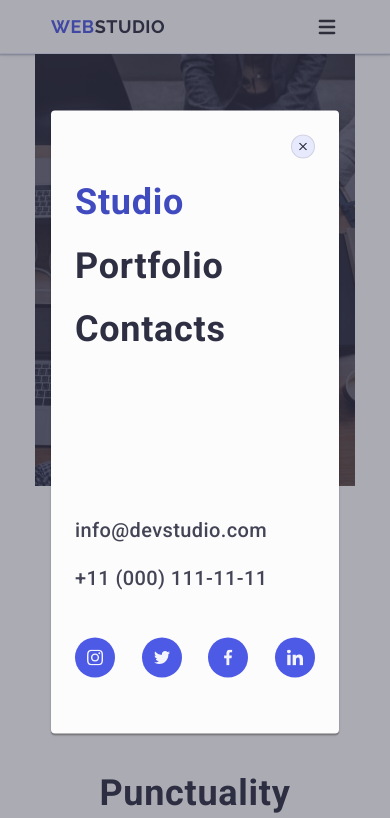
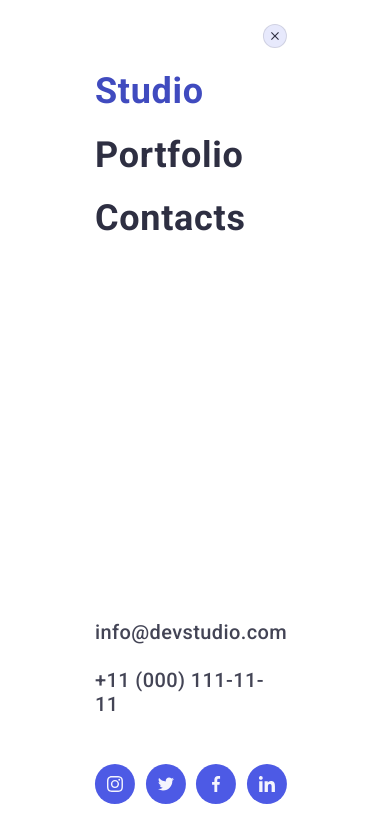
Before and after one commit to Oleksandr-Sulyma/goit-markup-hw-06, a plain HTML site: page index.html in a window 390 px wide. Both pictures are taken after a click on the button 327 px from the left and 26 px from the top of the page. Shown: the top 818 px of the page. Drawn offline with nearby package versions, Linux system fonts and the light colour scheme.

Commit message:
hw-06-working on errors

```diff
--- a/css/styles.css
+++ b/css/styles.css
@@ -192,29 +192,89 @@ input {
   position: fixed;
   top: 0;
   left: 0;
-  background-color: #e7e9fc;
+  background-color: #fff;
   width: 100%;
-  height: 100vh;
-  transform: scale(0);
-  transition: transform 250ms cubic-bezier(0.4, 0, 0.2, 1);
-  z-index: 1000;
+  height: 100%;
+    opacity: 0;
+  visibility: hidden;
+  pointer-events: none;
+  transition: opacity 250ms cubic-bezier(0.4, 0, 0.2, 1),
+              visibility: 250ms cubic-bezier(0.4, 0, 0.2, 1);
+  overflow-y: auto;
+ }
+
+.mobil-menu.is-open {
+  opacity: 1;
+  visibility: visible;
+  pointer-events: auto;
 }
 
 .mobil-menu-container {
   display: flex;
-  max-width: 320px;
-  height: 100vh;
+  flex-direction: column;
+  position: absolute;
+  top: 50%;
+  left: 50%;
+  transform: translate(-50%, -50%) scale(1.5);
+  transition: transform 250ms cubic-bezier(0.4, 0, 0.2, 1);
+  height: 100%;
   justify-content: start;
-  padding: 0 16px;
-  margin: 0 auto;
+  padding: 72px 24px 40px 16px;
+  /* margin: 0 auto; */
   background-color: #fff;
+  }
+
+  .mobil-menu.is-open .mobil-menu-container {
+    transform: translate(-50%, -50%) scale(1);
+  }
+
+  .mobile-menu-clos {
+    width: 24px;
+    height: 24px;
+    border-radius: 50%;
+    background-color: #e7e9fc;
+    border: 1px solid rgba(0, 0, 0, 0.1);
+    display: flex;
+    align-items: center;
+    justify-content: center;
+    padding: 0;
+    position: absolute;
+    right: 24px;
+    top: 24px;
+    cursor: pointer;
+    transition: background-color 250ms cubic-bezier(0.4, 0, 0.2, 1),
+      border 250ms cubic-bezier(0.4, 0, 0.2, 1);
+  }
+
+  .modil-menu-clos-icon {
+    display: block;
+    position: absolute;
+    left: 50%;
+    top: 50%;
+    transform: translate(-50%, -50%);
+    fill: #2e2f42;
+    transition: fill 250ms cubic-bezier(0.4, 0, 0.2, 1);
+  }
+
+  .mobile-menu-clos:hover,
+  .mobile-menu-clos:focus {
+    /* border: none; */
+    background-color: #404bbf;
+  }
+
+  .mobile-menu-clos:hover .mobile-menu-clos-icon,
+  .mobile-menu-clos:focus .mobile-menu-clos-icon {
+    fill: #fff;
+  }
+
+
+.mobil-nav {
+  margin: 0 0 auto 0;
 }
-
 .menu-list-mobil {
   display: flex;
   flex-direction: column;
   gap: 24px;
-  margin-bottom: 168px;
 }
 
 .menu-link {
@@ -957,8 +1017,7 @@ input {
   .footer-all-text {
     max-width: 264px;
     justify-content: flex-start;
-    /* margin-left: 92px; */
-  }
+     }
 
   .footer-social {
     max-width: 264px;
@@ -971,7 +1030,7 @@ input {
     flex-wrap: nowrap;
     flex-direction: column;
     justify-content: flex-start;
-    /* margin-left: 92px; */
+
   }
 
   .footer-form {
@@ -996,6 +1055,7 @@ input {
     flex-wrap: nowrap;
     column-gap: 0;
     align-items: start;
+    padding-left: 0;
   }
 
   .footer-all-text {
--- a/index.html
+++ b/index.html
@@ -50,14 +50,14 @@
         </svg>
       </button>
     </div>
-    <div class="backdrop" data-menu>
-      <div class="modal">
-        <button class="modal-clos" type="button" data-menu-close>
-          <svg class="modal-clos-icon" width="8" height="8">
+    <div class="mobil-menu" data-menu>
+  <div class="mobil-menu-container container">
+    <button class="mobile-menu-clos" type="button" data-menu-close>
+      <svg class="modil-menu-clos-icon" width="8" height="8">
         <use href="./images/icons.svg#icon-close"></use>
       </svg>
     </button>
-        <form class="modal-form">
+    <nav class="mobil-nav">
       <ul class="menu-list-mobil">
         <li class="menu-item">
           <a class="menu-link current" href="./index.html">Studio</a>
@@ -69,6 +69,7 @@
           <a class="menu-link" href="#">Contacts</a>
         </li>
       </ul>
+      </nav>
       <address class="address-mobile">
         <ul class="address-list">
           <li class="address-item">
@@ -101,7 +102,6 @@
             </svg></a>
         </li>
       </ul>
-        </form>
   </div>
     </div>
   </header>
```
Lines whose indentation alone changed are shown as unchanged.
